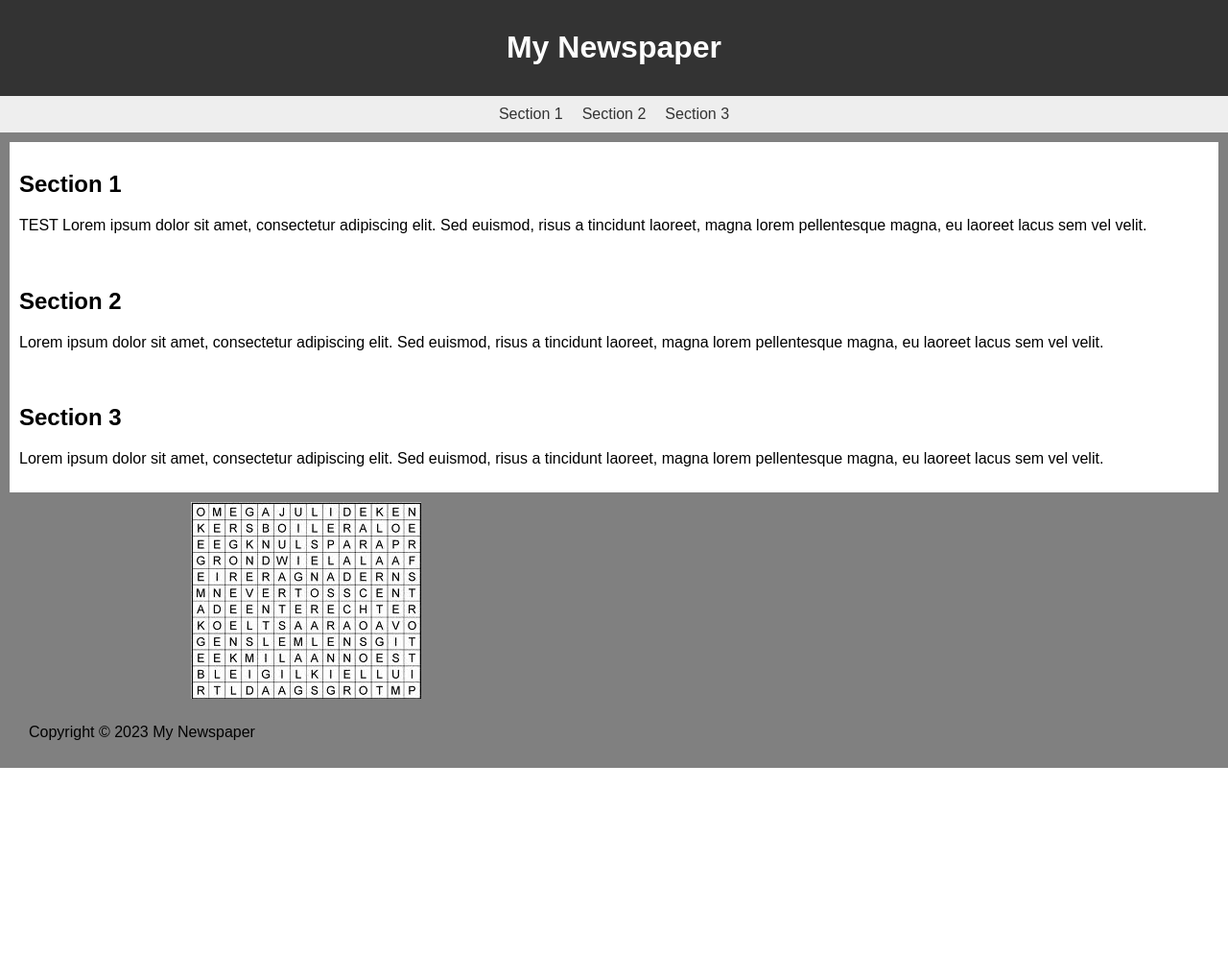
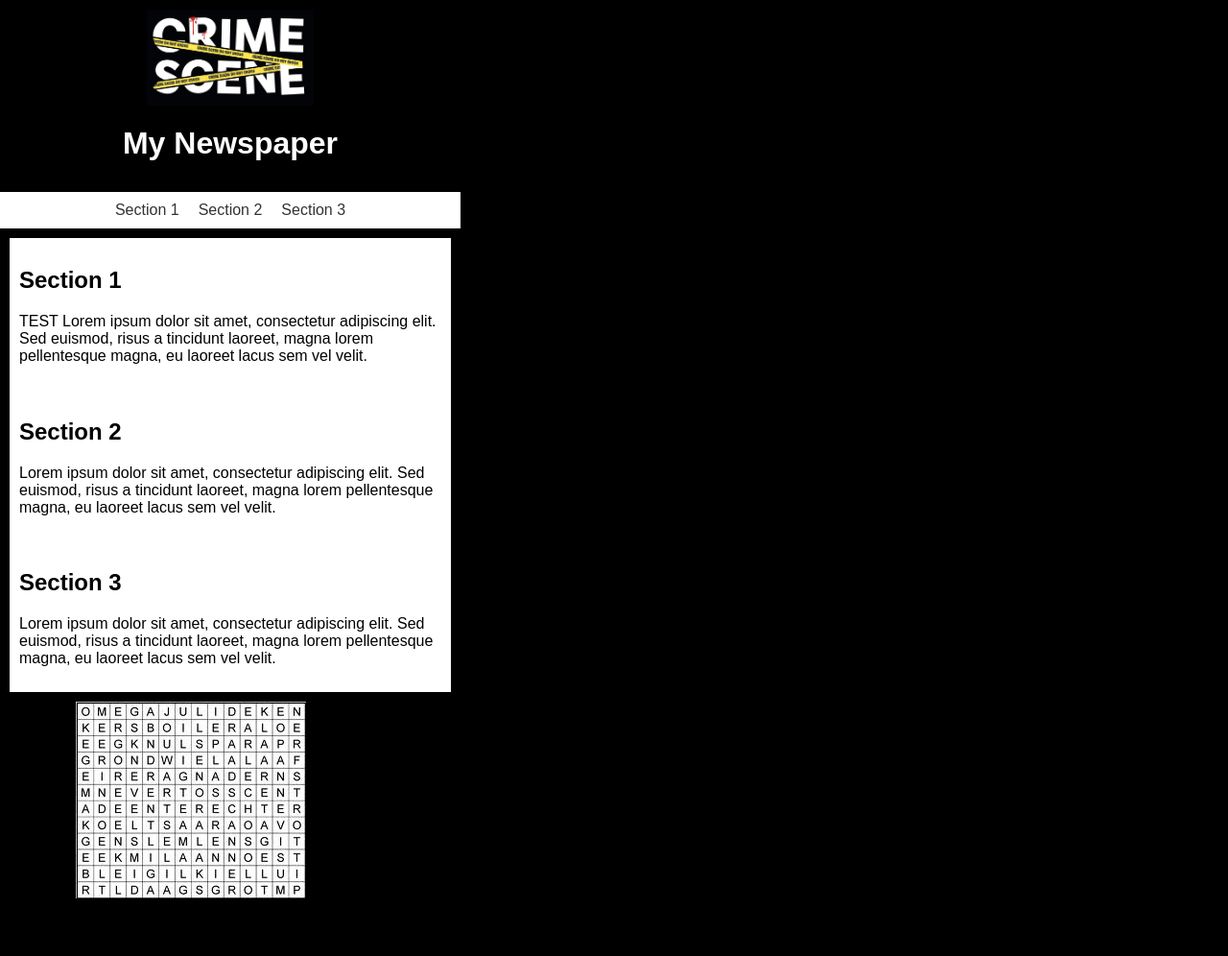
Before and after one commit to merijnkoppes/crimescene, a PHP site: page / in a window 1280 px wide. Shown: the whole page at 96% size. Before the commit the page ends 800 px from the top, so only its background shows below. Run offline with PHP 8.4, Linux system fonts and the light colour scheme.

Commit message:
Co-authored-by: marcosmug <marcosmug@users.noreply.github.com>

```diff
--- a/css/main.css
+++ b/css/main.css
@@ -5,19 +5,23 @@ body {
 }
 
 header {
-  background-color: #333;
+  background-color: black;
   color: #fff;
   padding: 10px;
   text-align: center;
+  display: flex;
+  flex-direction: column;
+  align-items: center;
 }
 
 body {
-  background-color: grey;
+  background-color: black;
   /* background-image: url('../img/newspaperbackground.jpg'); */
+  max-width: 480px;
 }
 
 nav {
-  background-color: #eee;
+  background-color: white;
   display: flex;
   justify-content: space-around;
 }
@@ -47,7 +51,7 @@ main {
 }
 
 section {
-  background-color: #fff;
+  background-color: white;
   padding: 10px;
 
 }
@@ -75,3 +79,6 @@ footer {
 #ptext{
   opacity: 0.0;
 }
+#logo{
+  height: 100px;
+}
--- a/includes/foot.php
+++ b/includes/foot.php
@@ -0,0 +1,3 @@
+<footer>
+    <p>Copyright © 2023 My Newspaper</p>
+  </footer>
--- a/includes/nav.php
+++ b/includes/nav.php
@@ -1,3 +1,8 @@
+<header>
+<img id="logo" src = "img/crimescenelogo.jpg" alt = "werkt niet man">
+    <h1>My Newspaper</h1>
+  </header>
+
 <nav>
     <ul>
       <li><a href="#section1">Section 1</a></li>
--- a/index.php
+++ b/index.php
@@ -6,9 +6,7 @@
   <title>My Newspaper</title>
 </head>
 <body>
-  <header>
-    <h1>My Newspaper</h1>
-  </header>
+
     <?php include("includes/nav.php")?>
   <main>
     <section id="section1">
@@ -28,8 +26,6 @@
       <!-- <p id="ptext">Lorem ipsum dolor sit amet, consectetur adipiscing elit. Sed euismod, risus a tincidunt laoreet, magna lorem pellentesque magna, eu laoreet lacus sem vel velit.</p> -->
     </section>
   </main>
-  <footer>
-    <p>Copyright © 2023 My Newspaper</p>
-  </footer>
+  <?php include ("includes/foot.php")?>
 </body>
 </html>
```
Also changed, not shown: img/crimescenelogo.jpg (added).
